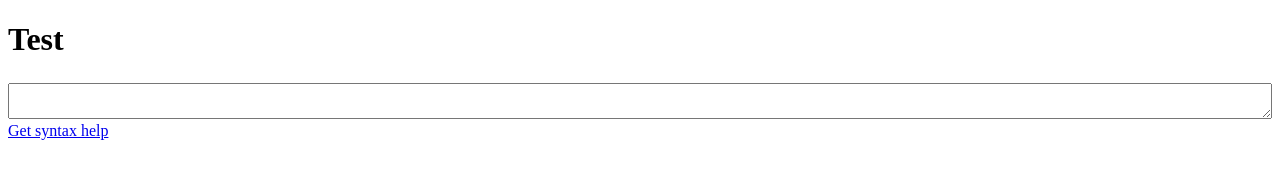
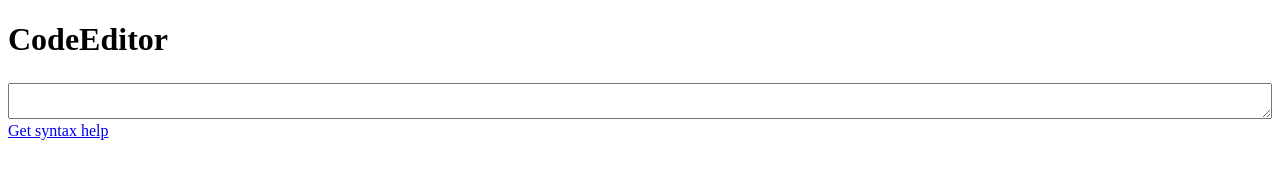
Before and after one commit to Sciencewolf/CodeEditor, a plain HTML site: page index.html in a window 1280 px wide. Drawn offline with Linux system fonts and the light colour scheme.

Commit message:
Code Editor

```diff
--- a/index.html
+++ b/index.html
@@ -1,16 +1,29 @@
 <!DOCTYPE html>
 <html lang="en">
 <head>
+
+    <!-- required meta tags -->
     <meta charset="UTF-8">
     <meta http-equiv="X-UA-Compatible" content="IE=edge">
     <meta name="viewport" content="width=device-width, initial-scale=1.0">
+
+    <!-- Title of the page -->
     <title>Code Editor for Pozakarpatskiy++</title>
+
+    <!-- Import JS file -->
     <script src="main.js"></script>
+
+    <!-- Import CSS file -->
     <link rel="stylesheet" href="style.css">
+
+    <!-- Import Fonts -->
+    <link rel="preconnect" href="https://fonts.googleapis.com"><link rel="preconnect" href="https://fonts.gstatic.com" crossorigin>
+    <link href="https://fonts.googleapis.com/css2?family=Roboto+Mono:ital,wght@1,100&family=Secular+One&display=swap" rel="stylesheet">
+
 </head>
 <body>
     <h1>
-        Test
+        CodeEditor
     </h1>
 
 
```
